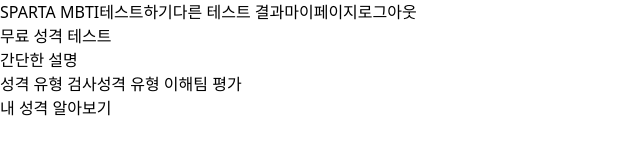
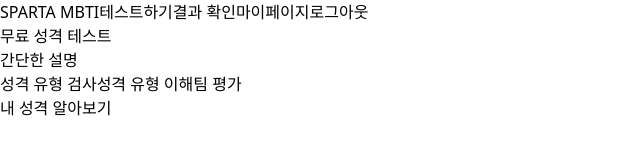
Before and after one commit to dhdnjs0702/firstMBTItest, a React (Vite) app: page / in a window 1280 px wide. Shown: the top 160 px of the page, without its empty margins (0-640 px from the left). Built offline with nearby package versions, Linux system fonts and the light colour scheme; sample sign-in values are in the browser's storage.

Commit message:
feat/ 불필요한 로그 삭제

```diff
--- a/src/component/CompNavBar.jsx
+++ b/src/component/CompNavBar.jsx
@@ -21,14 +21,13 @@
     }
   };
 
-  console.log("nav", isLogin);
   return (
     <nav>
       <span onClick={() => navigate("/")}>SPARTA MBTI</span>
       {isLogin && (
         <>
           <span onClick={() => navigate("/test")}>테스트하기</span>
-          <span onClick={() => navigate("/testresults")}>다른 테스트 결과</span>
+          <span onClick={() => navigate("/testresults")}>결과 확인</span>
           <span onClick={() => navigate("/profile")}>마이페이지</span>
         </>
       )}
```
